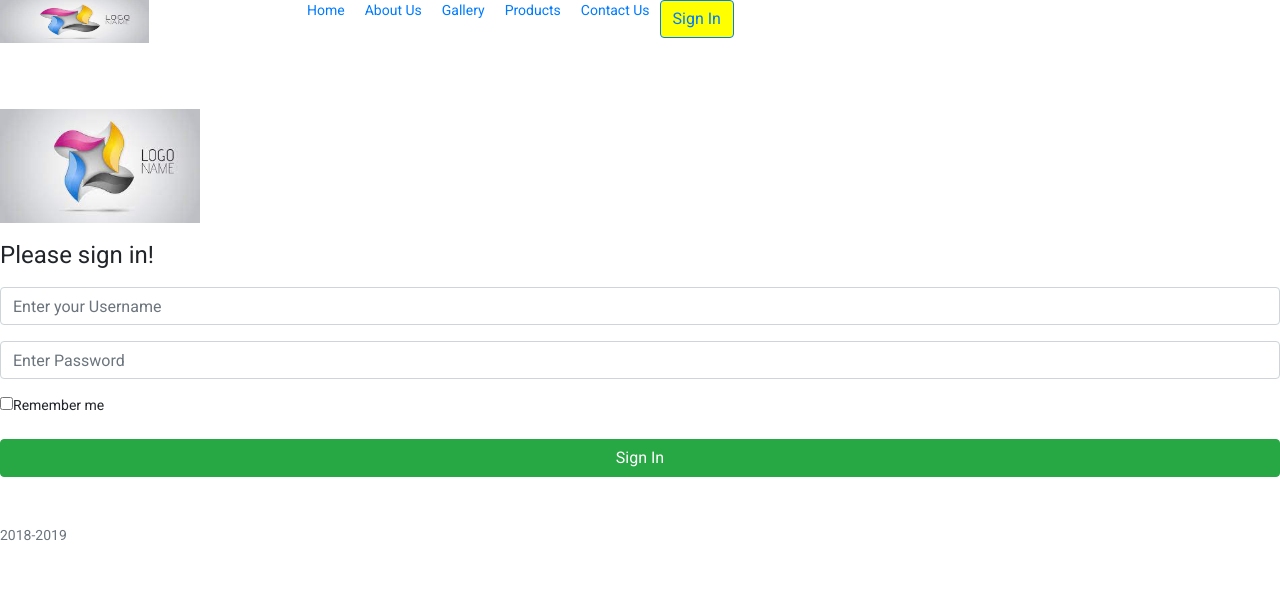
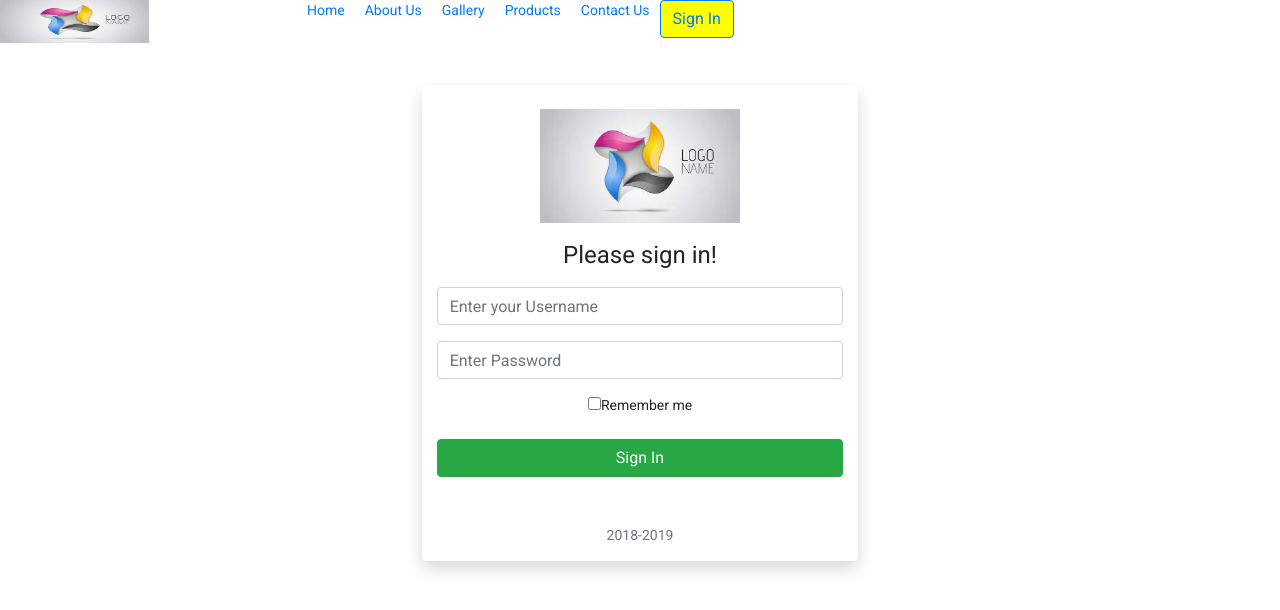
Before and after one commit to ganeshmote/behaviourSubject-multi-view, an Angular app: page /login in a window 1280 px wide. Shown: the top 610 px of the page. Built offline with nearby package versions, Linux system fonts and the light colour scheme.

Commit message:
password issue done

```diff
--- a/src/app/login/login.component.html
+++ b/src/app/login/login.component.html
@@ -1,10 +1,12 @@
-<div class="page-area w-100">
+<div class="row justify-content-center">
+<div class="page-area w-100  text-center col-md-4  bg-white rounded shadow">
     <form class="form-signin">
         <img class="mb-4" src="/assets/images/logo.jpeg" alt="" width="200" class="mt-4 mb-3">
         <h1 class="h4 mb-3 font-weight-normal">Please sign in!</h1>
         <input type="text" #username id="inputEmail" class="form-control mb-3" placeholder="Enter your Username" required=true>
         <input type="password" #password id="inputPassword" class="form-control" placeholder="Enter Password" required=true>
 <div class="checkbox my-3">
+
     <label>
         <input type="checkbox" value="remember-me">Remember me
     </label>
@@ -12,37 +14,5 @@
 <button (click)="loggedIn(username,password)" class="btn btn-success btn-block" type="button">Sign In</button>
 <p class="mt-5 mb-3 text-muted">2018-2019</p>
     </form>
-    <br>
-    <br>
-    <br>
-    <br>
-    <br>
-    <br>
-    <br>
-    <br>
-    <br>
-    <br>
-    <br>
-    <br>
-    <br>
-
-    <br>
-    <br>
-
-    <br>
-    <br>
-    <br>
-    <br>
-    <br>
-
-    <br>
-    <br>
-    <br>
-
-    <br>
-    <br>
-    <br>
-
-    <br>
-
 </div>
+</div>
--- a/src/app/login/login.component.ts
+++ b/src/app/login/login.component.ts
@@ -14,9 +14,9 @@ export class LoginComponent implements OnInit {
   ngOnInit(): void {
   }
 
- @HostListener("click") myclick(){
-  alert("i love you Nirmala");
-}
+//  @HostListener("click") myclick(){
+//   alert("i love you Nirmala");
+// }
 
 @HostListener("window:scroll",['$event'])myScrolling(){
   console.log('gneshNirmala');
@@ -25,7 +25,7 @@ export class LoginComponent implements OnInit {
   loggedIn(username, password) {
     var uName=username.value;
     var passWord=password.value;
-    if (passWord= "123") {
+    if (passWord=="123") {
 
       this._header.loggedInUser.next(uName);
       this.router.navigate(['home']);
```
